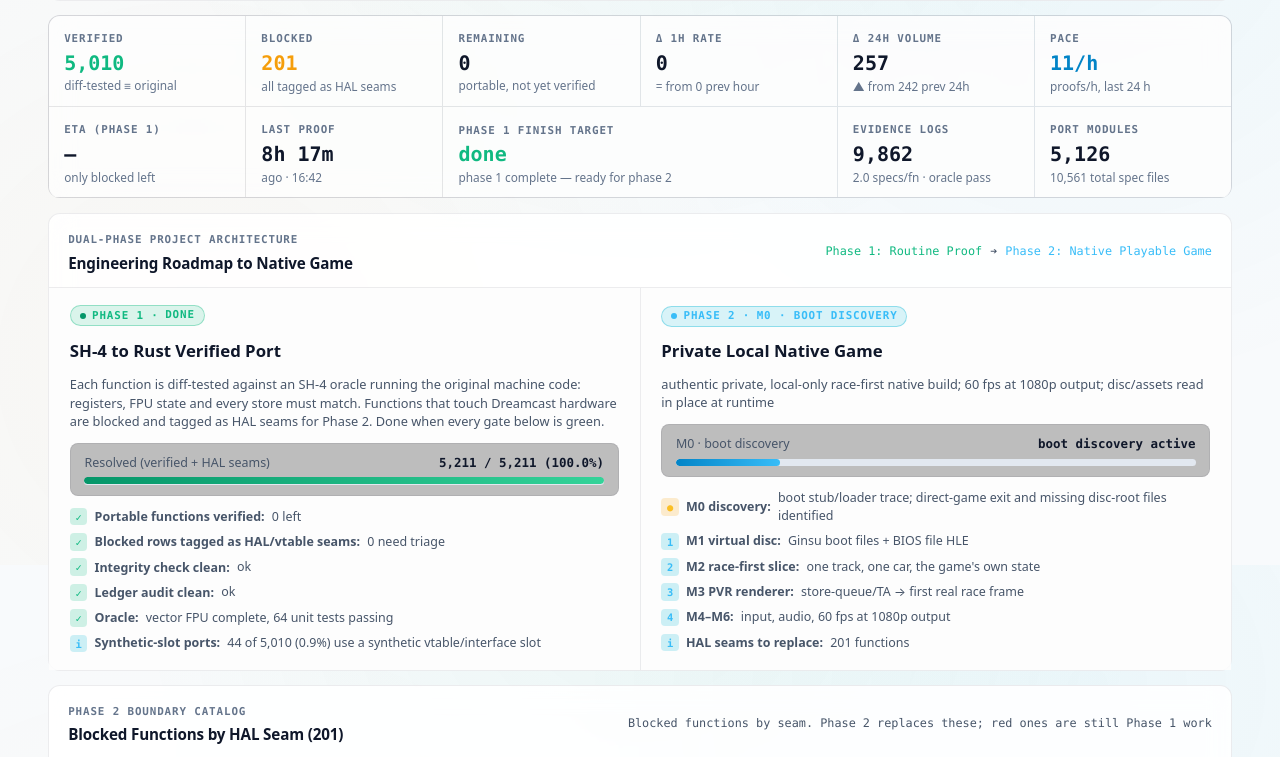
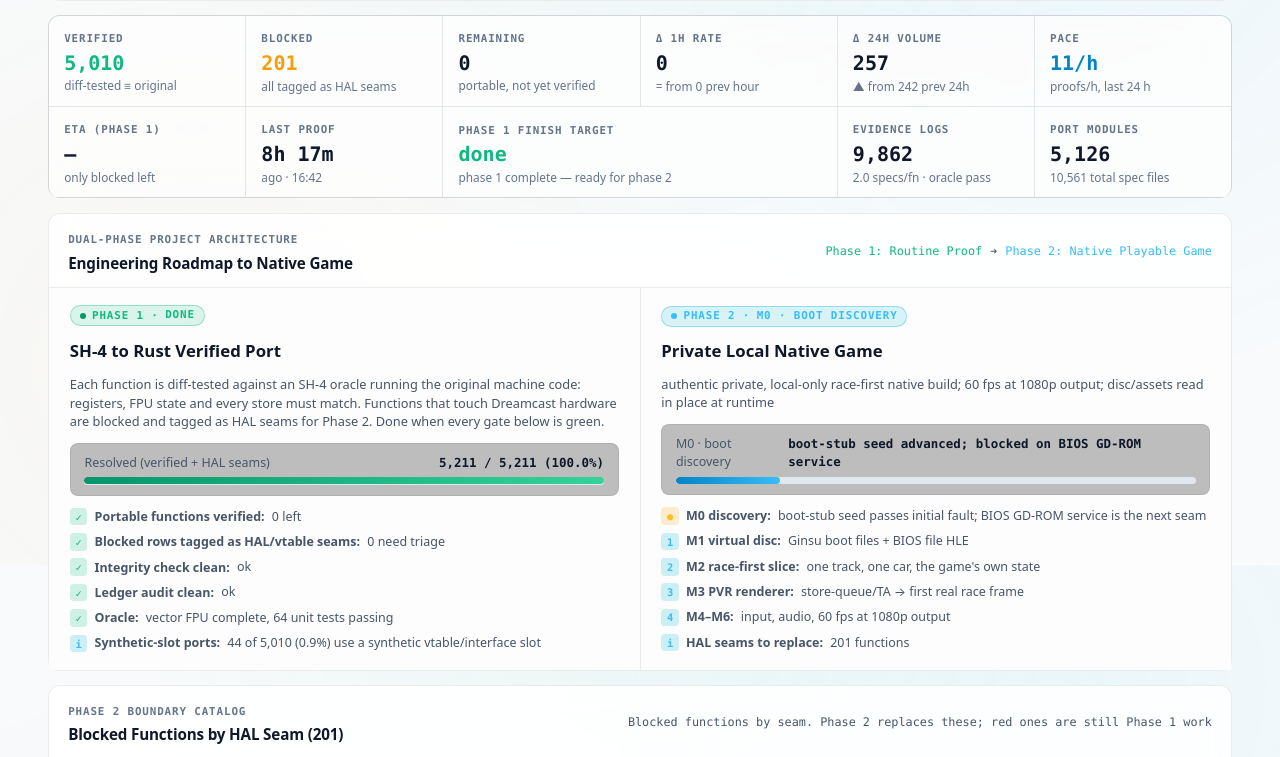
Before and after one commit to CarrisHarter/lemans-progress, a plain HTML site: page index.html in a window 1280 px wide. Shown: the part 235-992 px from the top of the page. Drawn offline with Linux system fonts and the light colour scheme; no server answers.

Commit message:
snapshot 2026-11-24T01:00:09Z

```diff
--- a/index.html
+++ b/index.html
@@ -701,12 +701,12 @@
         <div class="phase-metric">
           <div class="pm-head">
             <span>M0 · boot discovery</span>
-            <b class="m" id="p2-m0">boot discovery active</b>
+            <b class="m" id="p2-m0">boot-stub seed advanced</b>
           </div>
           <div class="mini-bar"><div class="mini-seg p2" id="p2-bar" style="width: 20%;"></div></div>
         </div>
         <ul class="phase-features">
-          <li><span class="chk active">●</span> <b>M0 discovery:</b> <span>boot stub/loader trace; direct-game exit and missing disc-root files identified</span></li>
+          <li><span class="chk active">●</span> <b>M0 discovery:</b> <span>boot-stub seed passes initial fault; BIOS GD-ROM service is the next seam</span></li>
           <li><span class="chk ready">1</span> <b>M1 virtual disc:</b> <span>Ginsu boot files + BIOS file HLE</span></li>
           <li><span class="chk ready">2</span> <b>M2 race-first slice:</b> <span>one track, one car, the game's own state</span></li>
           <li><span class="chk ready">3</span> <b>M3 PVR renderer:</b> <span>store-queue/TA → first real race frame</span></li>
@@ -1272,7 +1272,7 @@ function render(d, prev) {
   $("p1-rem").textContent = fmt(d.remaining);
   $("p1-state").textContent = done ? "DONE" : "IN PROGRESS";
   $("p2-state").textContent = d.phase2_started ? "M0 · BOOT DISCOVERY" : done ? "READY TO START" : "STARTS AFTER PHASE 1";
-  $("p2-m0").textContent = d.phase2_m0 || "boot discovery active";
+  $("p2-m0").textContent = d.phase2_m0 || "boot-stub seed advanced";
   if (d.phase2_goal) $("p2-goal").textContent = d.phase2_goal;
   $("p2-seams").textContent = fmt(seams);
   const gate = (id, ok, txt) => {
--- a/progress.json
+++ b/progress.json
@@ -1,5 +1,5 @@
 {
-  "updated": "2026-11-24T00:53:06+00:00",
+  "updated": "2026-11-24T00:59:49+00:00",
   "total": 5211,
   "verified": 5010,
   "blocked": 201,
@@ -35,9 +35,9 @@
   "phase1_done": true,
   "phase2_started": true,
   "phase2_milestone": "M0",
-  "phase2_m0": "boot discovery active",
+  "phase2_m0": "boot-stub seed advanced; blocked on BIOS GD-ROM service",
   "phase2_goal": "authentic private, local-only race-first native build; 60 fps at 1080p output; disc/assets read in place at runtime",
-  "phase2_finding": "direct game binary exits to the BIOS handoff with no BIOS calls; the boot stub needs its Ginsu disc-root files",
+  "phase2_finding": "seeding the boot-info slot lets the stub pass its first fault; it then waits in a BIOS/GD-ROM copy loop",
   "last_hour": 0,
   "prev_hour": 0,
   "last_day": 257,
@@ -59,8 +59,8 @@
     0,
     20,
     38,
-    32,
-    52,
+    44,
+    40,
     64,
     7,
     0,
@@ -68,8 +68,8 @@
     0,
     0,
     0,
-    0,
-    28,
+    2,
+    26,
     16,
     0,
     0,
@@ -144,7 +144,7 @@
   ],
   "history": {
     "start": "2026-11-11T18:27:28+09:00",
-    "step_s": 23241.2,
+    "step_s": 23249.8,
     "verified": [
       2,
       1262,
@@ -167,8 +167,8 @@
       3627,
       3665,
       3798,
-      3871,
-      4021,
+      3875,
+      4023,
       4042,
       4088,
       4116,
@@ -183,9 +183,9 @@
       4232,
       4261,
       4301,
-      4314,
+      4315,
       4356,
-      4506,
+      4511,
       4527,
       4595,
       4753,
```
